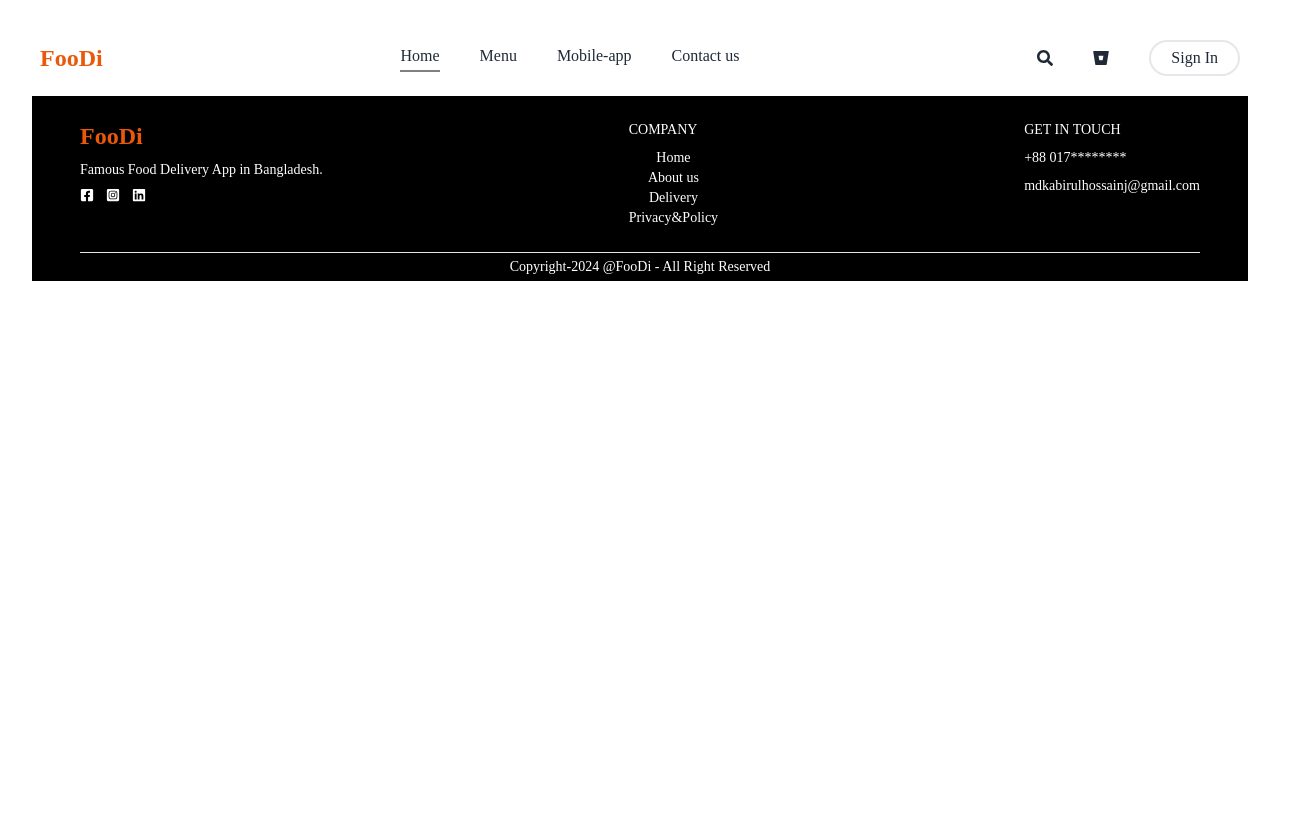
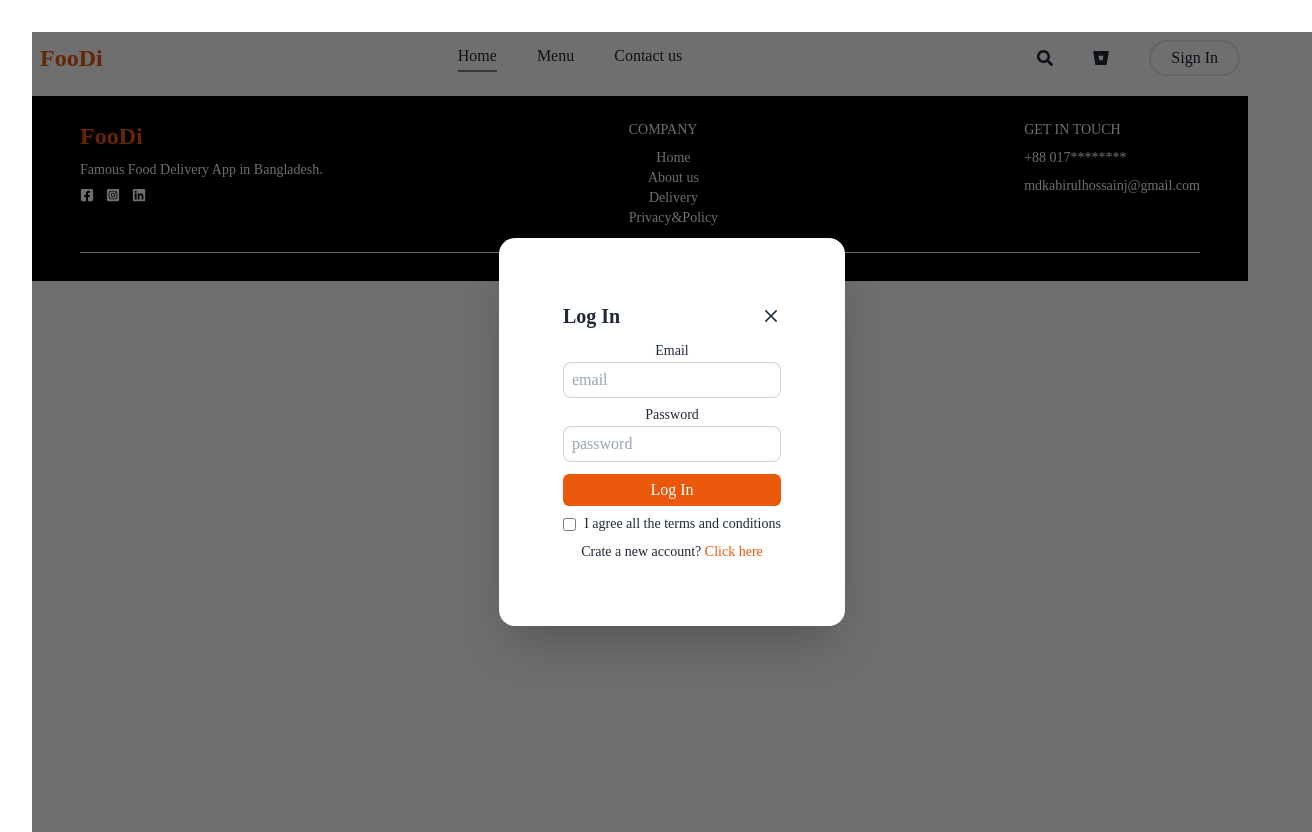
Before and after one commit to mdkabirulhossain/Foodi, a React (Vite) app in the folder foodi-frontend/: page /order in a window 1280 px wide. Both pictures are taken after a click on the button "Sign In". Shown: the whole page, 1312 px wide, since content can reach past the window. Before the commit the page ends 800 px from the top, so only its background shows below. Built offline with nearby package versions, Linux system fonts and the light colour scheme.

Commit message:
LogIn and SignUp page are created

```diff
--- a/foodi-frontend/src/App.jsx
+++ b/foodi-frontend/src/App.jsx
@@ -6,12 +6,15 @@ import Home from './pages/Home/Home'
 import Cart from './pages/Cart/Cart'
 import PlaceOrder from './pages/PlaceOrder/PlaceOrder'
 import Footer from './components/Footer/Footer'
+import { useState } from 'react'
+import Login from './components/Login/Login'
 
 function App() {
-
+  const [login, setLogin] = useState(false)
   return (
     <div>
-      <Navbar/>
+      {login? <Login setLogin={setLogin}></Login>: <></>}
+      <Navbar setLogin={setLogin}/>
       <Routes>
         <Route path='/' element={<Home></Home>}></Route>
         <Route path='/cart' element ={<Cart></Cart>}></Route>
--- a/foodi-frontend/src/components/Footer/Footer.jsx
+++ b/foodi-frontend/src/components/Footer/Footer.jsx
@@ -3,7 +3,7 @@ import { FaFacebookSquare, FaInstagramSquare, FaLinkedin } from "react-icons/fa"
 
 const Footer = () => {
     return (
-        <div className='bg-black mt-5 text-white px-2 md:px-6 lg:px-12'>
+        <div className='bg-black mt-5 text-white px-2 md:px-6 lg:px-12' id='footer'>
         <div className='footer flex justify-between '>
             <div className="footer-start py-6">
                 <h1 className='text-2xl font-semibold text-orange-600'>FooDi</h1>
--- /dev/null
+++ b/foodi-frontend/src/components/Login/Login.css
@@ -0,0 +1,7 @@
+.login{
+    position: absolute;
+    z-index: 1;
+    width: 100%;
+    height: 100%;
+    background-color: #00000090;
+}
--- /dev/null
+++ b/foodi-frontend/src/components/Login/Login.jsx
@@ -0,0 +1,61 @@
+import { useState } from 'react';
+import './Login.css';
+import { RxCross2 } from "react-icons/rx";
+
+const Login = ({ setLogin }) => {
+    const [currentState, setCurrentState] = useState("Log In")
+    return (
+        <div className="login hero bg-base-200 min-h-screen">
+            <div className="hero-content">
+
+                <div className="card bg-base-100 w-full max-w-sm shrink-0 shadow-2xl">
+                    <form className="card-body">
+                        <div className='card-title flex justify-between'>
+                            <h2 >{currentState}</h2>
+                            <RxCross2 onClick={()=>setLogin(false)}></RxCross2>
+                        </div>
+                        {
+                            currentState ==="Sign Up"?
+                            <div className="form-control h-14">
+                            <label className="">
+                                <span className="label-text">Name</span>
+                            </label>
+                            <input type="text" placeholder="name" className="input input-bordered p-2" required />
+                        </div> :<></>
+                        }
+
+                        <div className="form-control h-14">
+                            <label className="">
+                                <span className="label-text">Email</span>
+                            </label>
+                            <input type="email" placeholder="email" className="input input-bordered p-2" required />
+                        </div>
+                        <div className="form-control h-14">
+                            <label className="">
+                                <span className="label-text">Password</span>
+                            </label>
+                            <input type="password" placeholder="password" className="input input-bordered p-2" required />
+
+                        </div>
+                        <div className="form-control ">
+                            <button  className="bg-orange-600 rounded-md p-1 mt-2 text-white">{currentState === "Sign Up" ? "Crate account" : "Log In"}</button>
+                        </div>
+                        <div className="flex justify-center items-center">
+                            <input type="checkbox" name="" id="" required />
+                            <p className='pl-2 text-sm'>I agree all the terms and conditions</p>
+
+                        </div>
+                        {currentState ==="Sign Up"?
+                        <p className='text-sm'>Already have an account?<span className='cursor-pointer text-orange-600' onClick={()=>setCurrentState("Log In")}> Log In</span></p>
+                        :
+                        <p className='text-sm'>Crate a new account?<span className='cursor-pointer text-orange-600' onClick={()=>setCurrentState("Sign Up")}> Click here</span></p>
+                    }
+
+                    </form>
+                </div>
+            </div>
+        </div>
+    );
+};
+
+export default Login;
--- a/foodi-frontend/src/components/Navbar/Navbar.jsx
+++ b/foodi-frontend/src/components/Navbar/Navbar.jsx
@@ -1,8 +1,9 @@
 import { useState } from 'react';
 import './Navbar.css'
 import { FaBitbucket, FaSearch } from "react-icons/fa";
+import { Link } from 'react-router-dom';
 
-const Navbar = () => {
+const Navbar = ({setLogin}) => {
     const [menu, setMenu] = useState("Home");
     return (
         <div className='flex justify-between items-center pt-2 px-2'>
@@ -10,16 +11,15 @@ const Navbar = () => {
                 <h1 className='text-2xl font-semibold text-orange-600'>FooDi</h1>
             </div>
             <ul className=' menu-list flex gap-x-10 '>
-                <li onClick={()=>{setMenu("Home")}} className={menu === "Home"? "active" : ""}>Home</li>
-                <li onClick={()=>{setMenu("Menu")}} className={menu === "Menu"? "active" : ""}>Menu</li>
-                <li onClick={()=>{setMenu("Mobile-app")}} className={menu === "Mobile-app"? "active" : ""}>Mobile-app</li>
-                <li onClick={()=>{setMenu("Contact us")}} className={menu === "Contact us"? "active" : ""}>Contact us</li>
+                <Link to='/' onClick={()=>{setMenu("Home")}} className={menu === "Home"? "active" : ""}>Home</Link>
+                <a href='#explore' onClick={()=>{setMenu("Menu")}} className={menu === "Menu"? "active" : ""}>Menu</a>
+                <a href='#footer' onClick={()=>{setMenu("Contact us")}} className={menu === "Contact us"? "active" : ""}>Contact us</a>
             </ul>
             <div className='flex justify-center items-center gap-x-6 md:gap-x-8 lg:gap-x-10'>
                 <FaSearch></FaSearch>
                 <FaBitbucket></FaBitbucket>
                 <div>
-                    <button className='border-2 rounded-3xl px-5 py-1 bg-transparent cursor-pointer duration-200 hover:bg-slate-200'>Sign In</button>
+                    <button onClick={()=>setLogin(true)} className='border-2 rounded-3xl px-5 py-1 bg-transparent cursor-pointer duration-200 hover:bg-slate-200'>Sign In</button>
                 </div>
 
             </div>
--- a/foodi-frontend/src/index.css
+++ b/foodi-frontend/src/index.css
@@ -9,6 +9,7 @@
   margin: 0;
   box-sizing: border-box;
   font-family: Outfit;
+  scroll-behavior: smooth;
 }
 body{
   min-height: 100vh;
```
